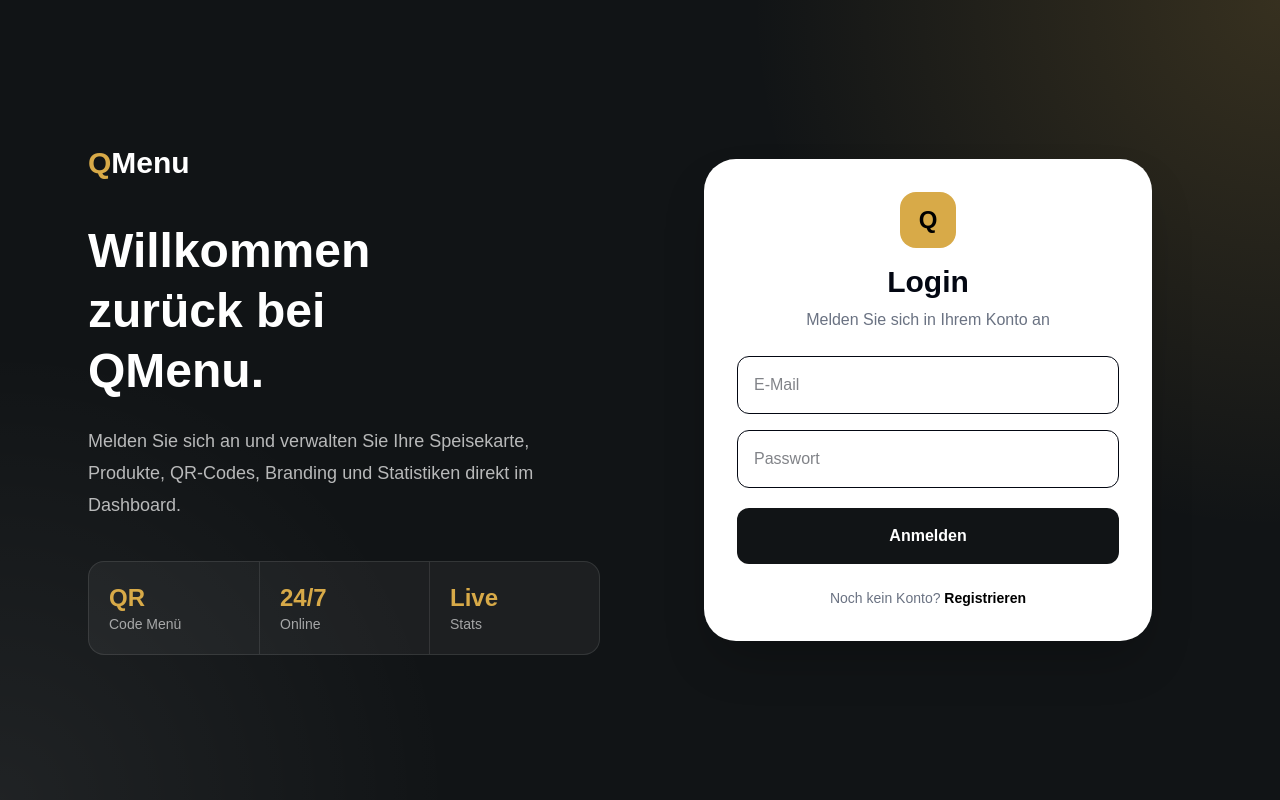
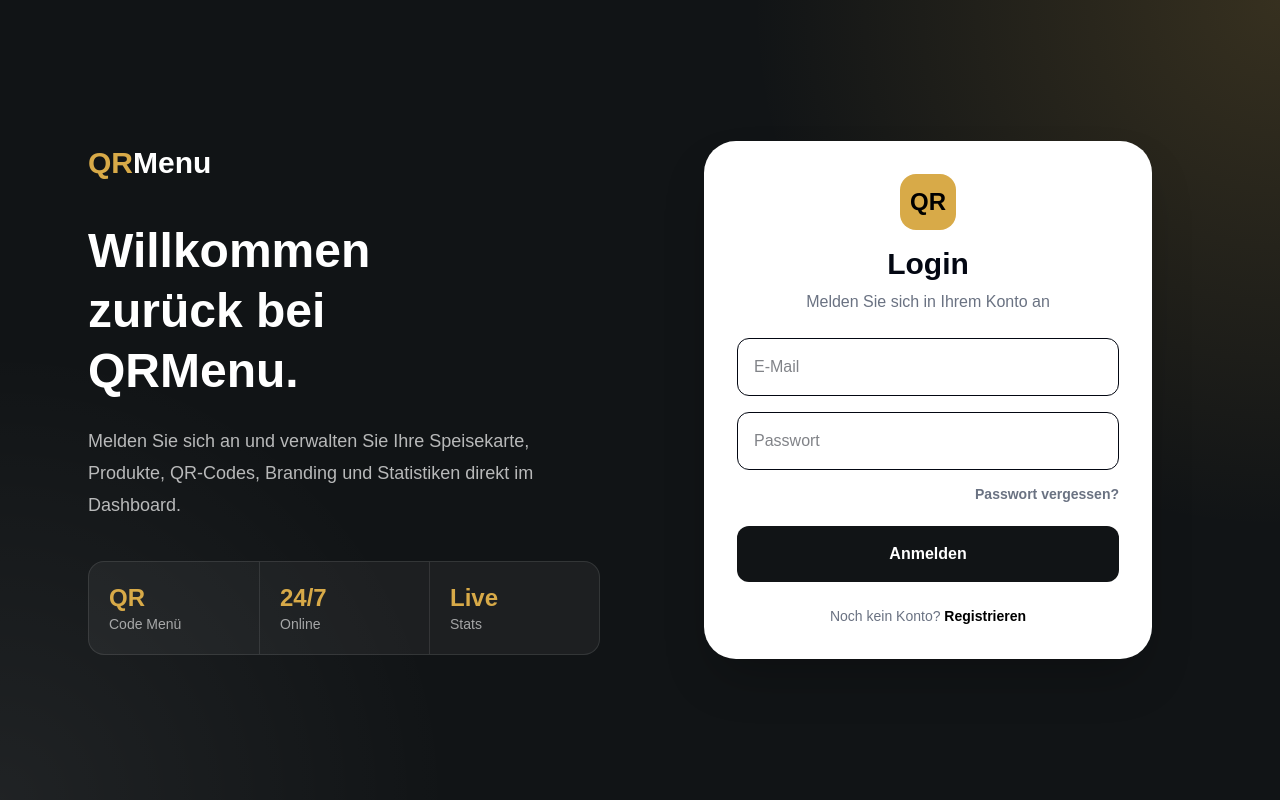
Before and after one commit to ALRAWIHOST/qmenu, a Next.js app: page /login in a window 1280 px wide. Built offline with nearby package versions, Linux system fonts and the light colour scheme; no server answers.

Commit message:
Add user password reset flow

```diff
--- a/src/app/login/page.tsx
+++ b/src/app/login/page.tsx
@@ -34,7 +34,7 @@ export default function LoginPage() {
       <div className="relative mx-auto grid min-h-screen max-w-6xl items-center gap-12 px-6 py-12 lg:grid-cols-2">
         <div className="hidden lg:block">
           <Link href="/" className="mb-10 inline-block text-3xl font-extrabold">
-            <span className="text-[#d8aa48]">Q</span>Menu
+            <span className="text-[#d8aa48]">QR</span>Menu
           </Link>
 
           <h1 className="mb-6 text-5xl font-extrabold leading-tight">
@@ -42,7 +42,7 @@ export default function LoginPage() {
             <br />
             zurück bei
             <br />
-            QMenu.
+            QRMenu.
           </h1>
 
           <p className="max-w-lg text-lg leading-8 text-white/70">
@@ -57,12 +57,16 @@ export default function LoginPage() {
             </div>
 
             <div className="border-l border-white/10 p-5">
-              <div className="text-2xl font-extrabold text-[#d8aa48]">24/7</div>
+              <div className="text-2xl font-extrabold text-[#d8aa48]">
+                24/7
+              </div>
               <div className="text-sm text-white/60">Online</div>
             </div>
 
             <div className="border-l border-white/10 p-5">
-              <div className="text-2xl font-extrabold text-[#d8aa48]">Live</div>
+              <div className="text-2xl font-extrabold text-[#d8aa48]">
+                Live
+              </div>
               <div className="text-sm text-white/60">Stats</div>
             </div>
           </div>
@@ -71,14 +75,14 @@ export default function LoginPage() {
         <div className="mx-auto w-full max-w-md">
           <div className="mb-8 text-center lg:hidden">
             <Link href="/" className="text-3xl font-extrabold">
-              <span className="text-[#d8aa48]">Q</span>Menu
+              <span className="text-[#d8aa48]">QR</span>Menu
             </Link>
           </div>
 
           <div className="rounded-[2rem] border border-white/10 bg-white p-8 text-gray-950 shadow-2xl">
             <div className="mb-6 text-center">
               <div className="mx-auto mb-4 flex h-14 w-14 items-center justify-center rounded-2xl bg-[#d8aa48] text-2xl font-extrabold text-black">
-                Q
+                QR
               </div>
 
               <h1 className="text-3xl font-extrabold">Login</h1>
@@ -101,8 +105,17 @@ export default function LoginPage() {
               placeholder="Passwort"
               value={password}
               onChange={(e) => setPassword(e.target.value)}
-              className="mb-5 w-full rounded-xl border p-4 outline-none focus:border-[#d8aa48]"
+              className="mb-3 w-full rounded-xl border p-4 outline-none focus:border-[#d8aa48]"
             />
+
+            <div className="mb-5 text-right">
+              <Link
+                href="/forgot-password"
+                className="text-sm font-semibold text-gray-500 hover:text-black"
+              >
+                Passwort vergessen?
+              </Link>
+            </div>
 
             <button
               onClick={handleLogin}
```
Also changed, not shown: src/app/forgot-password/page.tsx (added).
